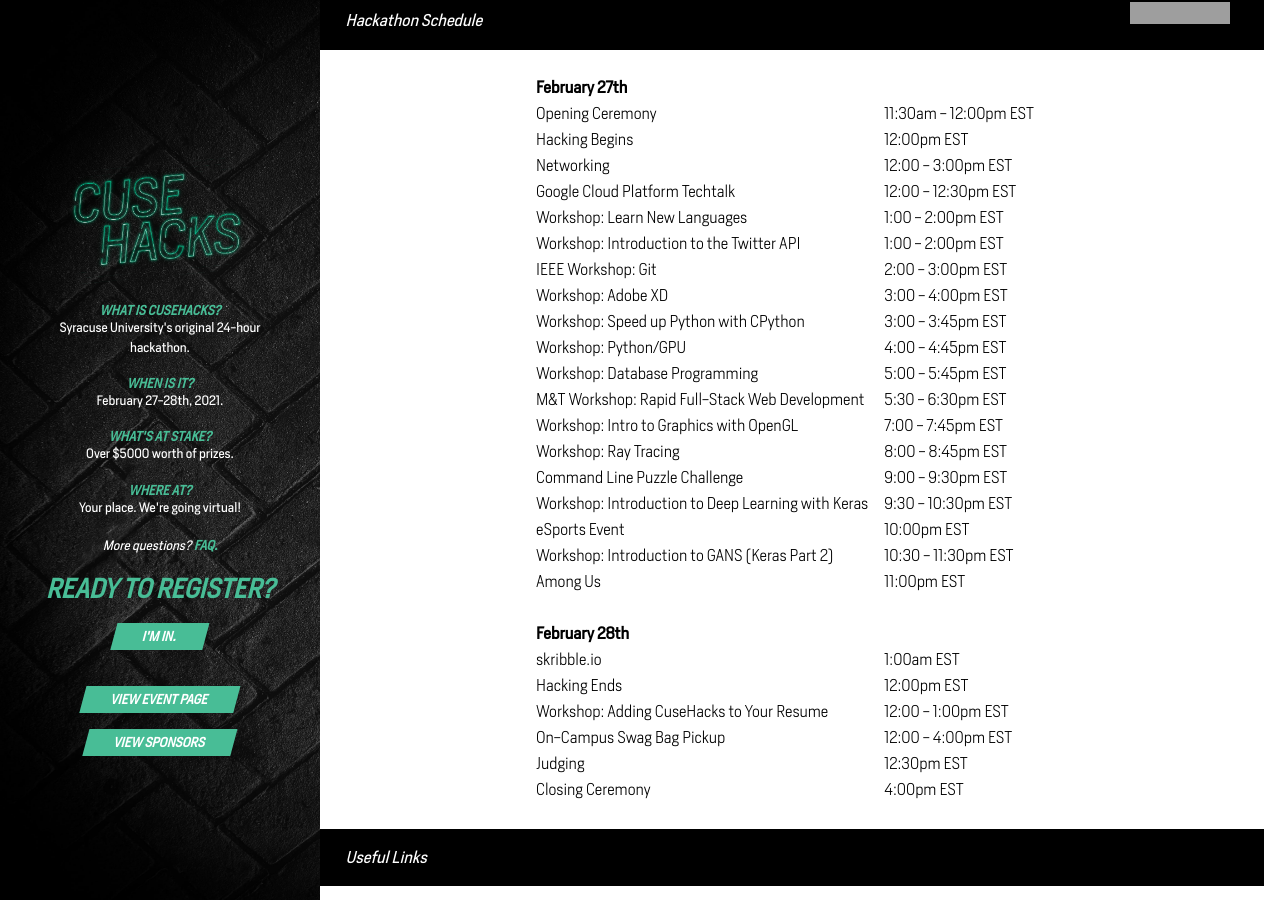
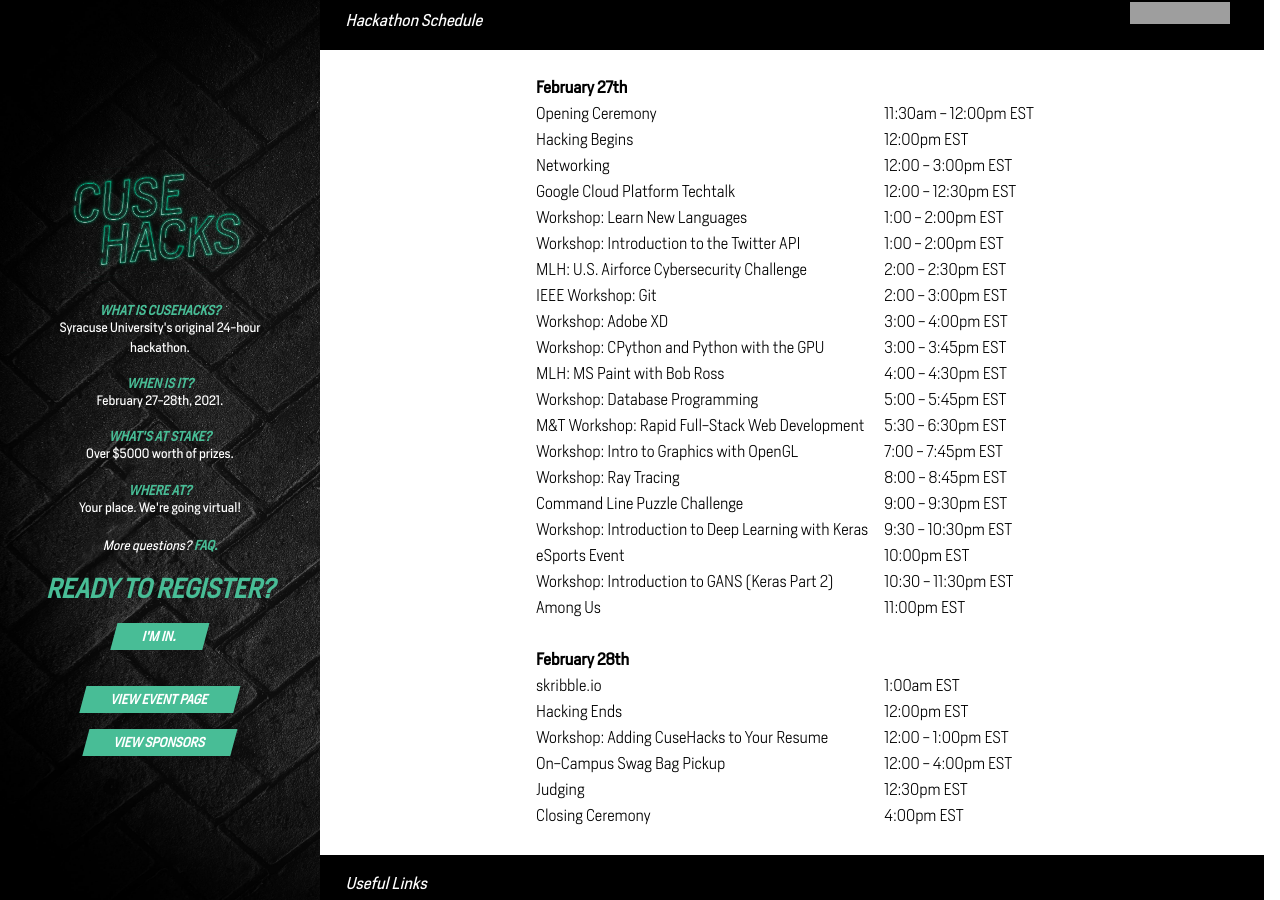
Before and after one commit to innovateorange/cusehacks, a Jekyll site: the page built from event.html, in a window 1280 px wide and 900 px high, scrolled down 590 px. Built offline with Jekyll 4.4.1, drawn with Linux system fonts in a browser that asks for light colours; nearby versions of some CDN libraries; a script that is not in the unit is left out; grey boxes are pictures that could not be loaded.

Commit message:
updated schedule

```diff
--- a/_config.yml
+++ b/_config.yml
@@ -292,9 +292,9 @@
         - "Workshop: Introduction to the Twitter API"
         - "1:00 - 2:00pm EST"
         # - "Zoom Link"
-      # - event_details:
-        # - "Workshop: Accessible Design"
-        # - "2:30 - 3:00pm EST"
+      - event_details:
+        - "MLH: U.S. Airforce Cybersecurity Challenge"
+        - "2:00 - 2:30pm EST"
         # - "Zoom Link"
       - event_details:
         - "IEEE Workshop: Git"
@@ -305,12 +305,12 @@
         - "3:00 - 4:00pm EST"
         # - "Zoom Link"
       - event_details:
-        - "Workshop: Speed up Python with CPython"
+        - "Workshop: CPython and Python with the GPU"
         - "3:00 - 3:45pm EST"
         # - "Zoom Link"
       - event_details:
-        - "Workshop: Python/GPU"
-        - "4:00 - 4:45pm EST"
+        - "MLH: MS Paint with Bob Ross"
+        - "4:00 - 4:30pm EST"
         # - "Zoom Link"
       - event_details:
         - "Workshop: Database Programming"
```
